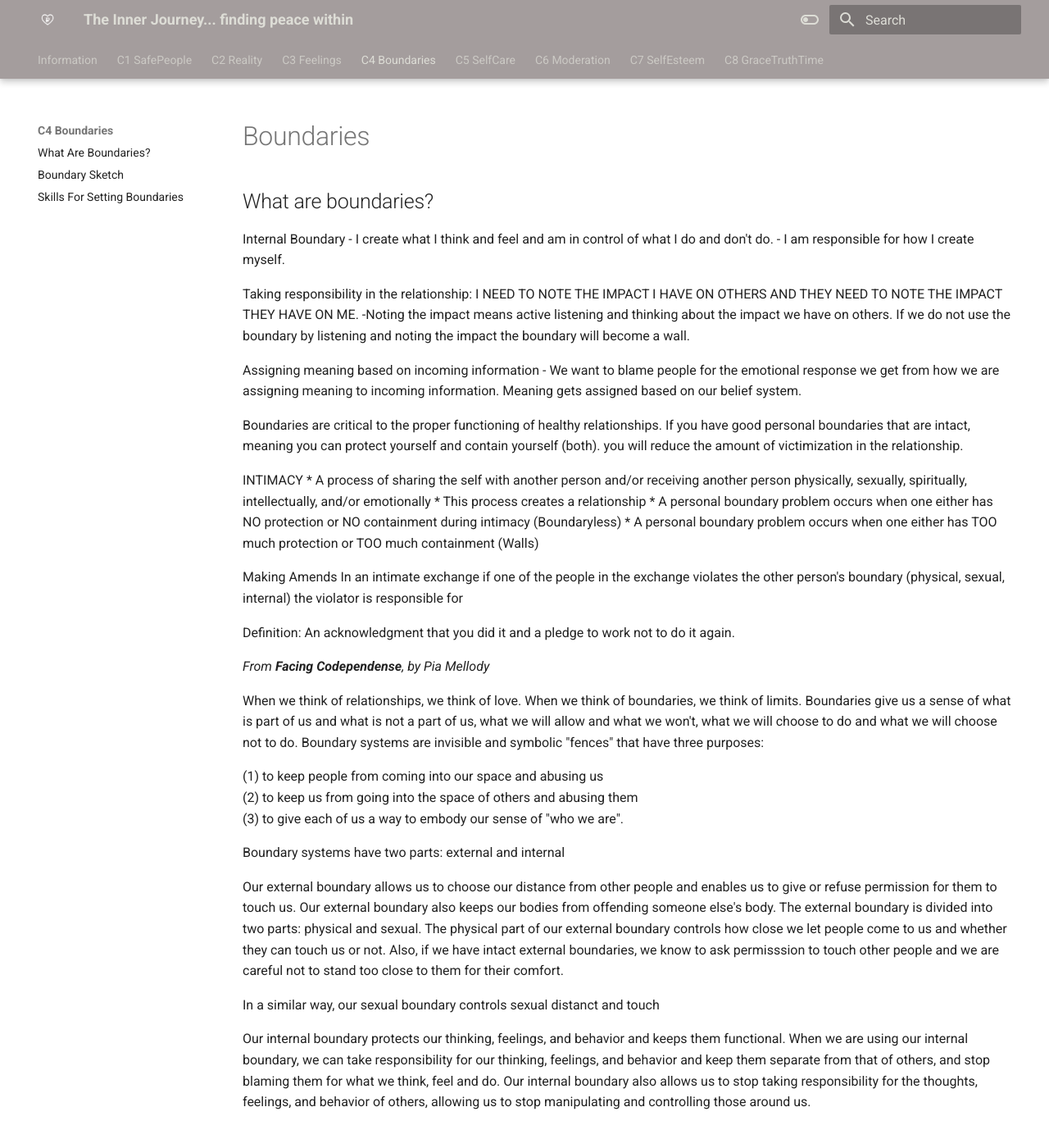
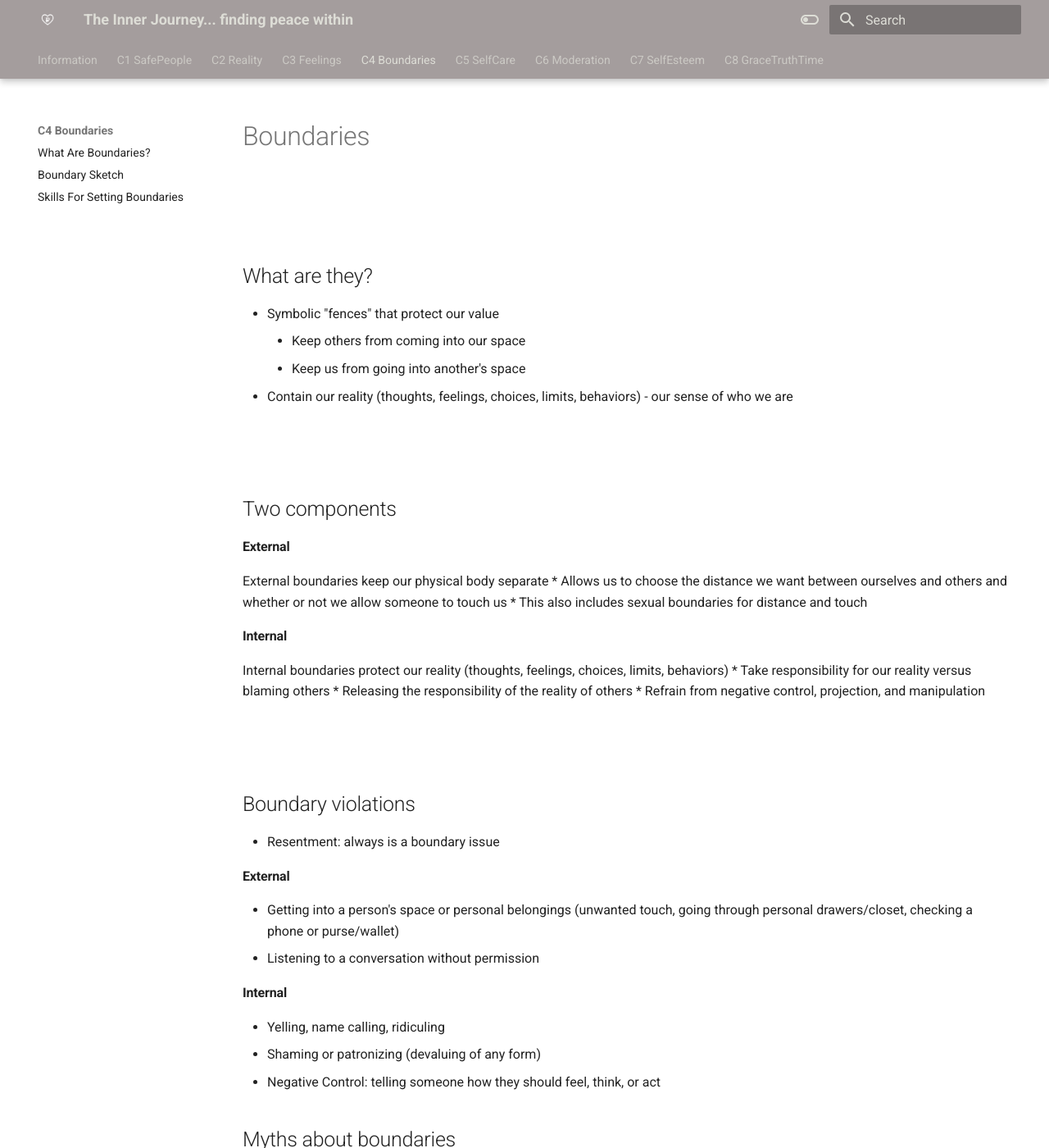
Before and after one commit to dgrothman/theinnerjourney, an MkDocs documentation site: the page built from docs/C4-Boundaries/Class 4 - Handout.md, in a window 1280 px wide and 1400 px high. Shown: the whole window at 82% size. Built offline with MkDocs 1.6.1 and Material for MkDocs 9.7.7, drawn with Linux system fonts in a browser that asks for light colours; some of the changed text lies outside the part shown.

Commit message:
update class 4 handout

```diff
--- a/docs/C4-Boundaries/Class 4 - Handout.md
+++ b/docs/C4-Boundaries/Class 4 - Handout.md
@@ -1,161 +1,136 @@
 # Boundaries
-## What are boundaries?
 
-Internal Boundary - I create what I think and feel and am in control of what I do and don't do. - I am responsible for how I create myself.
+<br><br>
 
+## What are they?
 
-Taking responsibility in the relationship:
-I NEED TO NOTE THE IMPACT I HAVE ON OTHERS AND THEY NEED TO NOTE THE IMPACT THEY HAVE ON ME.
--Noting the impact means active listening and thinking about the impact we have on others. If we do not use the boundary by listening and noting the impact the boundary will become a wall.
+* Symbolic "fences" that protect our value
+    * Keep others from coming into our space
+    * Keep us from going into another's space
+* Contain our reality (thoughts, feelings, choices, limits, behaviors) - our sense of who we are
 
+<br><br>
 
-Assigning meaning based on incoming information - We want to blame people for the emotional response we get from how we are assigning meaning to incoming information. Meaning gets assigned based on our belief system.
+## Two components
 
-
-Boundaries are critical to the proper functioning of healthy relationships. If you have good personal boundaries that are intact, meaning you can protect yourself and contain yourself (both). you will reduce the amount of victimization in the relationship.
-
-
-INTIMACY
-* A process of sharing the self with another person and/or receiving another person
-physically, sexually, spiritually, intellectually, and/or emotionally
-* This process creates a relationship
-* A personal boundary problem occurs when one either has NO protection or NO
-containment during intimacy (Boundaryless)
-* A personal boundary problem occurs when one either has TOO much protection
-or TOO much containment (Walls)
-
-
-Making Amends
-In an intimate exchange if one of the people in the exchange violates the other person's boundary (physical, sexual, internal) the violator is responsible for
-
-
-Definition:
-An acknowledgment that you did it and a pledge to work not to do it again.
-
+#### External
+External boundaries keep our physical body separate
+  * Allows us to choose the distance we want between ourselves and others and whether or not we allow someone to touch us
+  * This also includes sexual boundaries for distance and touch
+#### Internal
+Internal boundaries protect our reality (thoughts, feelings, choices, limits, behaviors)
+  * Take responsibility for our reality versus blaming others
+  * Releasing the responsibility of the reality of others
+      * Refrain from negative control, projection, and manipulation
 
 <div class="page"></div>
 
+<br><br>
 
-*From **_Facing Codependense_**, by Pia Mellody*
+## Boundary violations
 
-When we think of relationships, we think of love. When we think of boundaries, we think of limits. Boundaries
-give us a sense of what is part of us and what is not a part of us, what we will allow and what we won't, what we
-will choose to do and what we will choose not to do.
-Boundary systems are invisible and symbolic "fences" that have three purposes:
+* Resentment: always is a boundary issue
+#### External
+* Getting into a person's space or personal belongings (unwanted touch, going through personal drawers/closet, checking a phone or purse/wallet)
+* Listening to a conversation without permission
+#### Internal
+* Yelling, name calling, ridiculing
+* Shaming or patronizing (devaluing of any form)
+* Negative Control: telling someone how they should feel, think, or act
 
-(1) to keep people from coming into our space and abusing us
-(2) to keep
-us from going into the space of others and abusing them
-(3) to give each of us a way to embody our sense of "who we are".
+## Myths about boundaries
 
-Boundary systems have two parts: external and internal
+* I am being selfish or disobedient (feelings of guilt or shame)
+* I will hurt others or be hurt by others
+* They are permanent
 
-Our external boundary allows us to choose our distance from other people and enables us to give or refuse
-permission for them to touch us. Our external boundary also keeps our bodies from offending someone else's
-body. The external boundary is divided into two parts: physical and sexual. The physical part of our external
-boundary controls how close we let people come to us and whether they can touch us or not. Also, if we have
-intact external boundaries, we know to ask permisssion to touch other people and we are careful not to stand
-too close to them for their comfort.
+## Boundaries are personal
 
-In a similar way, our sexual boundary controls sexual distanct and touch
+Each person's boundaries will look different from others
+  * What hurts? (how do you stop the pain?)
+  * What feels good? (pursuing joy)
+  * What is mine? (knowing your reality)
+  * What am I willing to lose or give up?
 
+## Barriers to boundaries
 
-Our internal boundary protects our thinking, feelings, and behavior and keeps them functional. When we are
-using our internal boundary, we can take responsibility for our thinking, feelings, and behavior and keep them
-separate from that of others, and stop blaming them for what we think, feel and do. Our internal boundary also
-allows us to stop taking responsibility for the thoughts, feelings, and behavior of others, allowing us to stop manipulating and controlling those around us.
+* Our Belief System (history and distored thinking)
+* Enabling: destructive form of helping
+    * We attach ourselves to another's need for us
+    * This builds resentment and we feel used or sorry for ourselves
+* Enmeshed: overly involved in another
+    * Excessively worry about another's problems
+    * Become dependent on those around us which causes us to detach from ourselves
 
 <div class="page"></div>
 
-## Boundary Sketch
+<br><br>
 
-*From **_Facing Codependense_**, by Pia Mellody*
+## When we don't have boundaries
 
-### Healthy
-  Healthy boundaries are like a door with a doorknob on the inside that we can choose when to open or close.
-With intact flexible internal/ external boundaries people can have intimacy in their lives when they choose but
-are protected against being abused physically, sexually, emotionally, intellectually or spiritually. We choose to allow or not and practice boundaries, choices, limits.
+* We have defense mechanisms
+    * Avoidance
+    * Procrastination
+    * Self-sabotage
+    * Drama
 
-<br><br><br>
+## Setting boundaries
 
-### None
-No Boundaries. They have no sense of being abused or of being abusive. Such people have trouble saying No
-or protecting themselves. They allow others to take advantage of them physically, sexually, emotionally, or
-intellectually without clear knowledge that they have the right to say, "Stop that, I don't want to be touched" or
-"I am not responsible for your feelings, thoughts, or behavior".
-A codependent with No boundaries not only lacks protection but has not ability to recognize another person's
-right to have boundaries with the codependent. Therefore, they move through other peoples boundaries
-unaware that they are doing something inappropriate. Life crashes in doesn't know own Reality.
+* Realization of our own person apart from others (knowing our reality)
+* Separation of identity: allows for "I" "me" and "self"
+    * Gain self-awareness
+    * Define your reality
+* Saying "no"
+    * Set limits
+    * Practice self-control
+    * Create goals and pursue with continued patience
+* Putting boundaries into words
+    * I would like to revisit this later when the energy has dissipated
+    * I hear that you think I am  [insert negative stuff]. I would like to think about this because I'm not sure what to do with it
 
-<br><br><br>
+## Boundaries and relationships
 
-### Partial
-Partial Boundaries. People with damaged boundaries can at times or with certain individuals say No, set limits
-and take care of themselves. At other times or with other people they are powerless to set boundaries.
-For instance, they may be able to set boundaries with everyone but authority figures, or his/her spouse, or
-his/her child. In addition to, in certain circumstances they become offenders, stepping into someone else's life
-and trying to control it or manipulate it.
+* We are **RESPONSIBLE** for knowing the impact of our thoughts, feelings, and behaviors on another
+    * Be sensitive but do not control
+* When impacted or pressured by others, it is our responsibility to manage our reactions
+    * Let go of the expectation
+    * Communicate
+* We **DECIDE** to adjust or relinquish something
+    * We do not mindlessly lose our reality to another
+* Openness (being vulnerable) and having boundaries leads to connection and intimacy
 
 <div class="page"></div>
 
+## Boundary Sketches
+### Healthy boundaries
+Healthy boundaries are like a house with a door with a doorknob on the inside only seperating us from others
+* We choose when to open the door and let someone in
+  * Allows for connection
+* We choose when to leave the door closed
+  * Protects ourself from others
+  * Protects others from ourself
+### No boundaries
+No boundaries are like having nothing seperating us from others
+  * We do not know when we are being aboused or abusing others
+  * Defficult to say "no"
+  * Can be easily taken advantage of
+### Partial boundaries
+Partial boundaries are like having gaps in your "wall" that seperates us from others
+  * At certain times and/or with certain people can set limits and protect oneself
+  * At other times and/or with other people may abuse or be abused
 ### Walls
+Wall are like having a brick wall with no door isolating us from others
+  * Give solid protection but do not allow for connection at any level causing more isolation
+  * People may move from one kind of wall to another
+  * Anger - message of an erupting volcano
+  * Fear - retreat from others to keep safe
+  * Silence - emotions are turned off; "the silent treatment"
+  * Words - talks over people; oblivious to contribution of others
 
-It is also quite common for a person to move from one kind of wall to another, **switching from anger to fear,
-words, or silence at any time**, though always remaining invulnerable behind the walls. After a period of
-loneliness they may venture out get pinged and quickly retreat back. The sad thing about walls is that although
-they give solid protection, **they do not allow for intimacy** and leave the codependent even more isolated and
-lonely.
 
-<br><br><br>
+### References
 
-#### Anger
-
-People who use a wall of Anger give off the message (either verbally or nonverbally), if you come near me or
-say anything about such-and-such, I'll explode! I might hit you or yell at you, so watch out! Others are afraid to
-approach for fear of triggering that anger.
-
-#### Fear
-
-People who use a wall of fear retreat from others to keep safe. Such people don't go to parties, don't hang
-around after meetings to chat. They emit an energy field that says don't come near me, or I'll fall apart. I'm so
-fragile and afraid that I can't handle contact with anyone. Unfortunately, an offender is attracted to a person like
-this, like a red cape to a bull. So this is not an effective method of protection from offenders.
-
-#### Silence
-
-The person using a wall of silence becomes quiet and does not emit an energy field of emotion like the people
-using fear or anger, they fade into the woodwork. Another example would be some using the "silent treatment"
-
-#### Words
-
-The person using a wall of words often just talks right on, even when someone politely tries to contribute to the
-conversation by making a comment or changing the subject. Talks over others and may ask a question and talk
-right over the answer.
-
-<div class="page"></div>
-
-## Boundary Myths
-
-*From **_Boundaries_** by Dr. Henry Cloud*
-
-(Add Content)
-
-## Skills For Setting Boundaries
-
-*From **_Changes That Heal_** by Dr. Henry Cloud*
-
-* Gain Awareness
-* Define who you are
-* Define who you are not
-* Develop the "No" muscle
-* Stop blaming others
-* Stop playing victim
-* Persevere
-* Become active, not reactive
-* Set limits
-* Choose values
-* Practice self-control
-* Accept others
-* Realize your separateness
-* Be honest
-* Challenge distorted thinking
+* **Changes that Heal** by Dr. Henry Cloud*
+* **Boundaries** by Dr. Henry Cloud and Dr. John Townsend*
+* **Beyond Codependency** by Melody Beattie*
+* **Maybe You Should Talk to Someone** by Lori Gottlieb*
```
Also changed, not shown: 1 other file.
